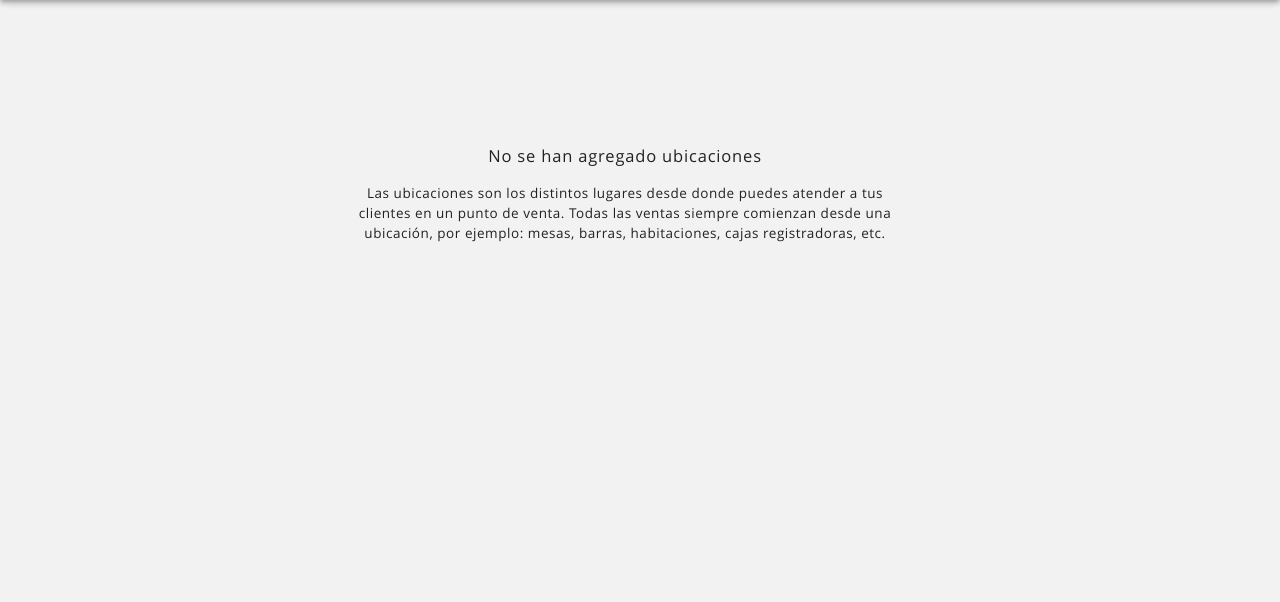
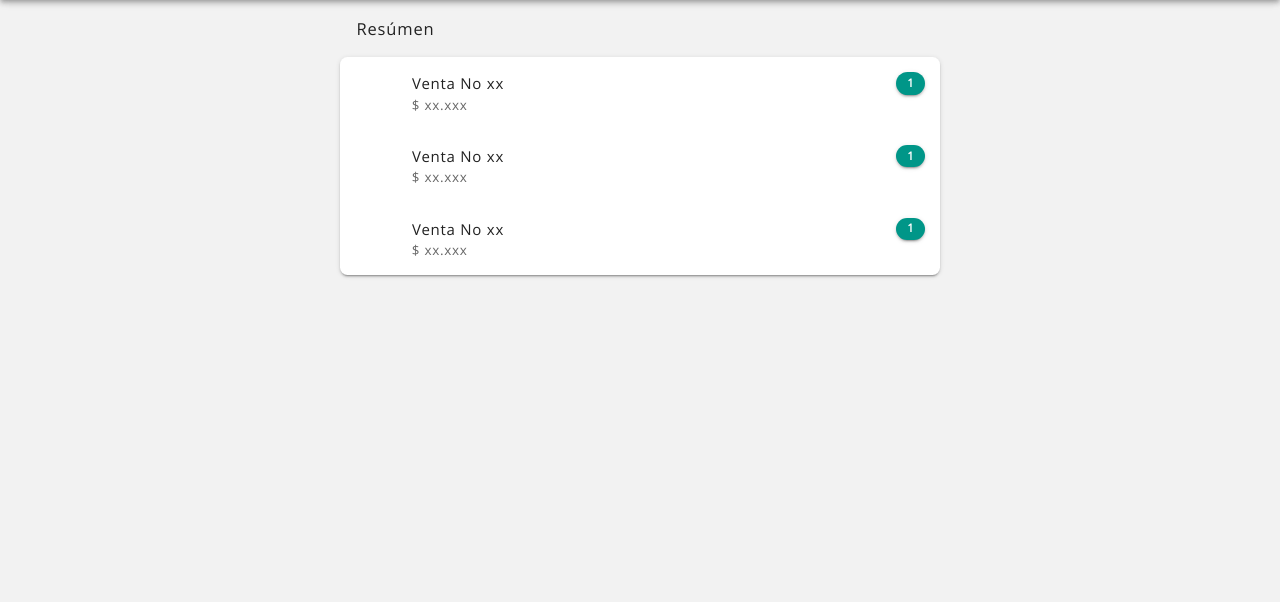
Before and after one commit to ManGoAppSAS/mango, a PHP site: page /ventas_ver.php in a window 1280 px wide. Shown: the part 60-662 px from the top of the page. Run offline with PHP 8.4, Linux system fonts and the light colour scheme; a user stored in the database is signed in; data comes from the database, SQL or seed files in the repository; some libraries are stand-ins or nearby versions.

Commit message:
cabis varis

```diff
--- a/ventas_ver.php
+++ b/ventas_ver.php
@@ -29,26 +29,7 @@ if(isset($_POST['body_snack'])) $body_snack = $_POST['body_snack']; elseif(isset
 if(isset($_POST['mensaje_tema'])) $mensaje_tema = $_POST['mensaje_tema']; elseif(isset($_GET['mensaje_tema'])) $mensaje_tema = $_GET['mensaje_tema']; else $mensaje_tema = null;
 ?>
 
-<?php
-//elimino la ubicacion
-if ($eliminar == 'si')
-{
-    $borrar = $conexion->query("UPDATE ubicacion SET fecha_baja = '$ahora', usuario_baja = '$sesion_id', estado = 'eliminado' WHERE ubicacion_id = '$ubicacion_id'");
 
-    if ($borrar)
-    {
-        $mensaje = "Ubicacíón eliminada";
-        $body_snack = 'onLoad="Snackbar()"';
-        $mensaje_tema = "aviso";
-    }
-    else
-    {
-        $mensaje = "No es posible eliminar la ubicación";
-        $body_snack = 'onLoad="Snackbar()"';
-        $mensaje_tema = "error";
-    }
-}
-?>
 
 <!DOCTYPE html>
 <html lang="es">
@@ -97,130 +78,62 @@ if ($eliminar == 'si')
 
 <main class="rdm--contenedor-toolbar">
 
-    <?php
-    //consulto las ubicaciones
-    $consulta = $conexion->query("SELECT ubicacion_id, ubicacion, ubicada, tipo, local_id FROM ubicacion WHERE estado = 'activo' ORDER BY ubicacion");
-
-    if ($consulta->num_rows == 0)
-    {
-        ?>
-
-        <div class="rdm-vacio--caja">
-            <i class="zmdi zmdi-alert-circle-o zmdi-hc-4x"></i>
-            <p class="rdm-tipografia--subtitulo1">No se han agregado ubicaciones</p>
-            <p class="rdm-tipografia--cuerpo1--margen-ajustada">Las ubicaciones son los distintos lugares desde donde puedes atender a tus clientes en un punto de venta. Todas las ventas siempre comienzan desde una ubicación, por ejemplo: mesas, barras, habitaciones, cajas registradoras, etc.</p>
-        </div>
-
-        <?php
-    }
-    else
-    {
-        ?>
-
-        <input type="search" name="busqueda" id="busqueda" value="<?php echo "$busqueda"; ?>" placeholder="Buscar" maxlength="30" autofocus autocomplete="off" onKeyUp="buscar();" onFocus="buscar();" />
-
-        <div id="resultadoBusqueda"></div>
+    <h2 class="rdm-lista--titulo-largo">Resúmen</h2>
 
     <section class="rdm-lista">
 
-        <?php
-        while ($fila = $consulta->fetch_assoc())
-        {
-            $ubicacion_id = $fila['ubicacion_id'];
-            $ubicacion = $fila['ubicacion'];
-            $ubicada = $fila['ubicada'];
-            $tipo = $fila['tipo'];
-            $local_id = $fila['local_id'];
-
-            //consulto el local
-            $consulta2 = $conexion->query("SELECT * FROM local WHERE local_id = $local_id");
-
-            if ($filas2 = $consulta2->fetch_assoc())
-            {
-                $local = ucfirst($filas2['local']);
-                $local = "$tipo en $local";
-            }
-            else
-            {
-                $local = "$tipo";
-            }
-
-            //color de fondo segun la primer letra
-            $avatar_id = $ubicacion_id;
-            $avatar_nombre = "$ubicacion";
-
-            include ("sis/avatar_color.php");
-
-            //muestro el icono según el tipo de ubicación
-            if ($tipo == "barra")
-            {
-                $imagen = '<div class="rdm-lista--avatar-color" style="background-color: hsl('.$ab_hue.', '.$ab_sat.', '.$ab_lig.'); color: hsl('.$at_hue.', '.$at_sat.', '.$at_lig.');"><i class="zmdi zmdi-cocktail zmdi-hc-2x"></i></div>';
-            }
-            else
-            {
-                if ($tipo == "caja")
-                {
-                    $imagen = '<div class="rdm-lista--avatar-color" style="background-color: hsl('.$ab_hue.', '.$ab_sat.', '.$ab_lig.'); color: hsl('.$at_hue.', '.$at_sat.', '.$at_lig.');"><i class="zmdi zmdi-laptop zmdi-hc-2x"></i></div>';
-                }
-                else
-                {
-                    if ($tipo == "habitacion")
-                    {
-                        $imagen = '<div class="rdm-lista--avatar-color" style="background-color: hsl('.$ab_hue.', '.$ab_sat.', '.$ab_lig.'); color: hsl('.$at_hue.', '.$at_sat.', '.$at_lig.');"><i class="zmdi zmdi-hotel zmdi-hc-2x"></i></div>';
-                    }
-                    else
-                    {
-                        if ($tipo == "mesa")
-                        {
-                            $imagen = '<div class="rdm-lista--avatar-color" style="background-color: hsl('.$ab_hue.', '.$ab_sat.', '.$ab_lig.'); color: hsl('.$at_hue.', '.$at_sat.', '.$at_lig.');"><i class="zmdi zmdi-cutlery zmdi-hc-2x"></i></div>';
-                        }
-                        else
-                        {
-                            if ($tipo == "persona")
-                            {
-                                $imagen = '<div class="rdm-lista--avatar-color" style="background-color: hsl('.$ab_hue.', '.$ab_sat.', '.$ab_lig.'); color: hsl('.$at_hue.', '.$at_sat.', '.$at_lig.');"><i class="zmdi zmdi-face zmdi-hc-2x"></i></div>';
-
-                            }
-                            else
-                            {
-                                if ($tipo == "domicilio")
-                                {
-                                    $imagen = '<div class="rdm-lista--avatar-color" style="background-color: hsl('.$ab_hue.', '.$ab_sat.', '.$ab_lig.'); color: hsl('.$at_hue.', '.$at_sat.', '.$at_lig.');"><i class="zmdi zmdi-bike zmdi-hc-2x"></i></div>';
-                                }
-                                else
-                                {
-                                    $imagen = '<div class="rdm-lista--avatar-color" style="background-color: hsl('.$ab_hue.', '.$ab_sat.', '.$ab_lig.'); color: hsl('.$at_hue.', '.$at_sat.', '.$at_lig.');"><i class="zmdi zmdi-seat zmdi-hc-2x"></i></div>';
-                                }
-                            }
-                        }
-                    }
-                }
-            }
-            ?>
-
-            <a href="ubicaciones_detalle.php?ubicacion_id=<?php echo "$ubicacion_id"; ?>">
+        <a href="">
             <article class="rdm-lista--item-doble">
                 <div class="rdm-lista--izquierda">
                     <div class="rdm-lista--contenedor">
-                            <?php echo "$imagen"; ?>
+                        <div class="rdm-lista--avatar"><div class="rdm-lista--icono"><i class="zmdi zmdi-money zmdi-hc-2x"></i></div></div>
                     </div>
                     <div class="rdm-lista--contenedor">
-                            <h2 class="rdm-lista--titulo"><?php echo ucfirst("$ubicacion"); ?></h2>
-                            <h2 class="rdm-lista--texto-secundario"><?php echo ucfirst("$local"); ?></h2>
+                        <h2 class="rdm-lista--titulo">Venta No xx</h2>
+                        <h2 class="rdm-lista--texto-secundario">$ xx.xxx</h2>
                     </div>
+                </div>
+                <div class="rdm-lista--derecha">
+                    <div class="rdm-lista--contador"><h2 class="rdm-lista--texto-contador">1</h2></div>
                 </div>
             </article>
         </a>
 
-        <?php
-        }
-        ?>
+        <a href="">
+            <article class="rdm-lista--item-doble">
+                <div class="rdm-lista--izquierda">
+                    <div class="rdm-lista--contenedor">
+                        <div class="rdm-lista--avatar"><div class="rdm-lista--icono"><i class="zmdi zmdi-money zmdi-hc-2x"></i></div></div>
+                    </div>
+                    <div class="rdm-lista--contenedor">
+                        <h2 class="rdm-lista--titulo">Venta No xx</h2>
+                        <h2 class="rdm-lista--texto-secundario">$ xx.xxx</h2>
+                    </div>
+                </div>
+                <div class="rdm-lista--derecha">
+                    <div class="rdm-lista--contador"><h2 class="rdm-lista--texto-contador">1</h2></div>
+                </div>
+            </article>
+        </a>
+
+        <a href="">
+            <article class="rdm-lista--item-doble">
+                <div class="rdm-lista--izquierda">
+                    <div class="rdm-lista--contenedor">
+                        <div class="rdm-lista--avatar"><div class="rdm-lista--icono"><i class="zmdi zmdi-money zmdi-hc-2x"></i></div></div>
+                    </div>
+                    <div class="rdm-lista--contenedor">
+                        <h2 class="rdm-lista--titulo">Venta No xx</h2>
+                        <h2 class="rdm-lista--texto-secundario">$ xx.xxx</h2>
+                    </div>
+                </div>
+                <div class="rdm-lista--derecha">
+                    <div class="rdm-lista--contador"><h2 class="rdm-lista--texto-contador">1</h2></div>
+                </div>
+            </article>
+        </a>
 
     </section>
-
-    <?php
-    }
-    ?>
 
 </main>
 
@@ -234,7 +147,7 @@ if ($eliminar == 'si')
 
 <footer>
 
-    <a href="ubicaciones_agregar.php"><button class="rdm-boton--fab" ><i class="zmdi zmdi-plus zmdi-hc-2x"></i></button></a>
+    <a href="ventas_ubicaciones.php"><button class="rdm-boton--fab" ><i class="zmdi zmdi-plus zmdi-hc-2x"></i></button></a>
 
 </footer>
 
```
Also changed, not shown: ventas_ubicaciones.php (added, +242 -0 lines). Lines whose indentation alone changed are shown as unchanged.
